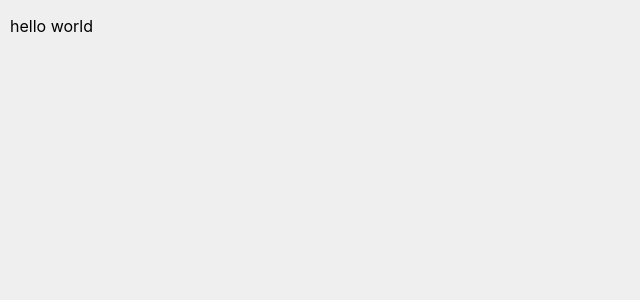
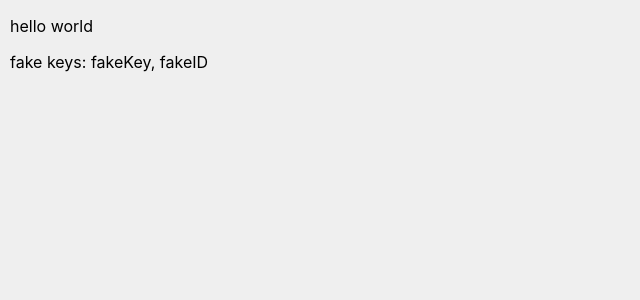
Before and after one commit to tjallen/maps, a React (Create React App) app: page / in a window 1280 px wide. Shown: the top 300 px of the page, without its empty margins (0-640 px from the left). Built offline with nearby package versions, Linux system fonts and the light colour scheme.

Commit message:
Import fake API keys from json

```diff
--- a/src/App.js
+++ b/src/App.js
@@ -1,11 +1,14 @@
 import React, { Component } from 'react';
 import './App.css';
+import keys from './keys';
 
 class App extends Component {
   render() {
+    const keyInfo = `fake keys: ${keys.API_KEY}, ${keys.APP_ID}`;
     return (
       <div>
         <p>hello world</p>
+        <p>{keyInfo}</p>
       </div>
     );
   }
--- /dev/null
+++ b/src/keys.json
@@ -0,0 +1,4 @@
+{
+  "APP_ID": "fakeID",
+  "API_KEY": "fakeKey"
+}
```
